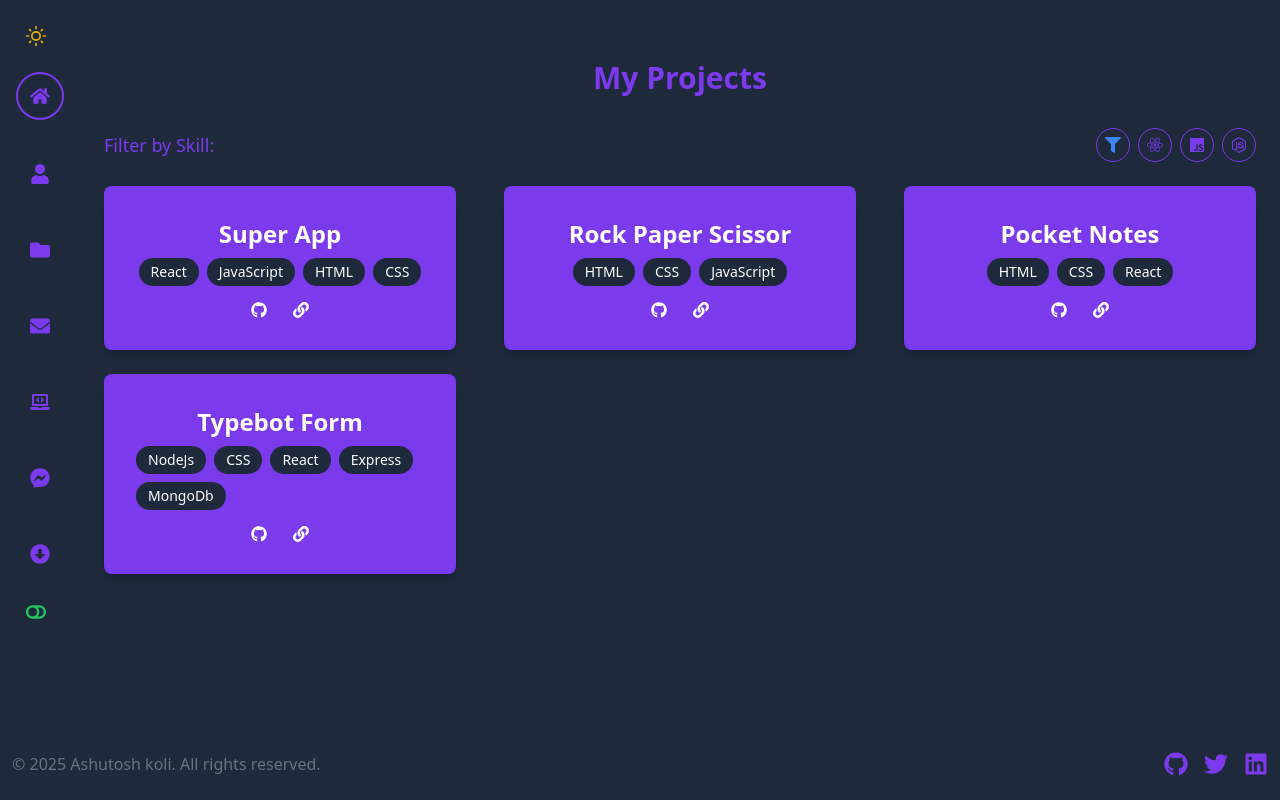
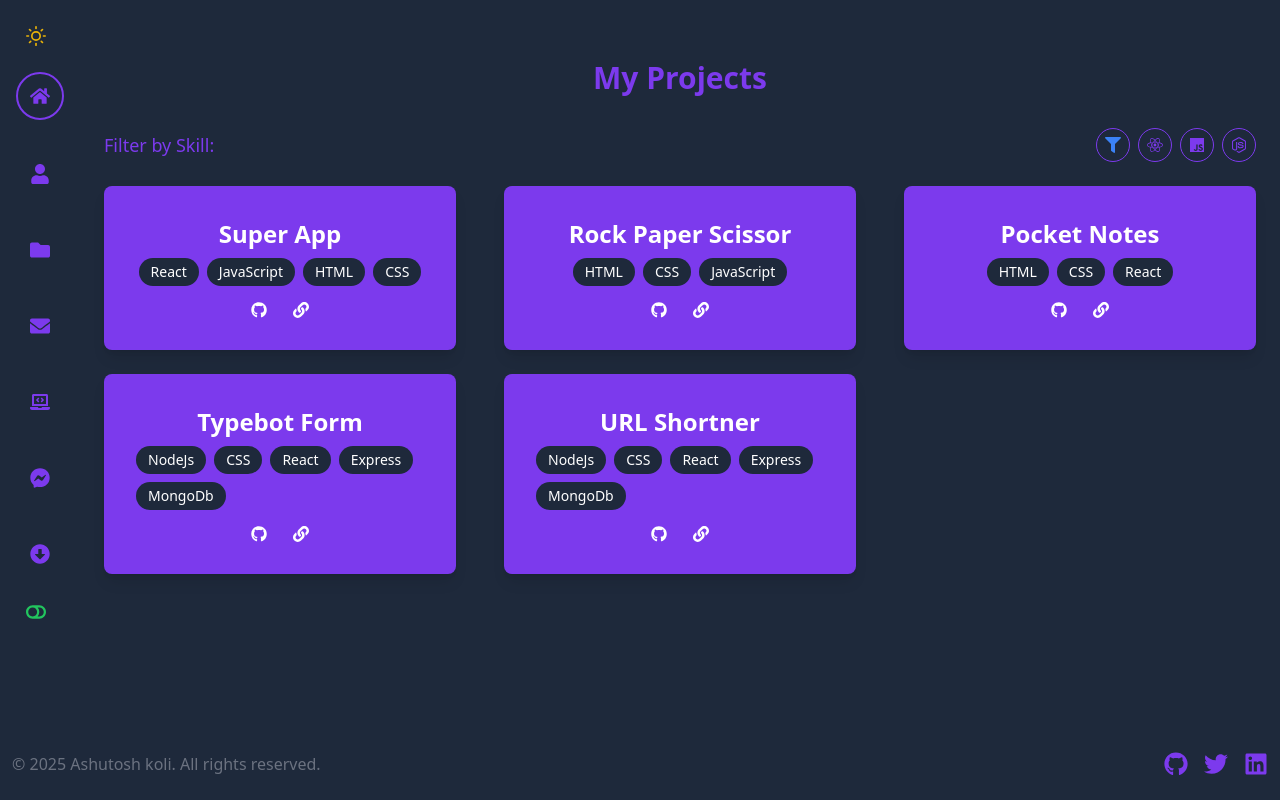
Before and after one commit to Ashutosh-koli/Portfolio, a React (Vite) app: page /projects in a window 1280 px wide. Built offline with nearby package versions, Linux system fonts and the light colour scheme.

Commit message:
added project

```diff
--- a/src/components/MyProjects.jsx
+++ b/src/components/MyProjects.jsx
@@ -9,7 +9,8 @@ const projects = [
   { id: 1, title: 'Super App', skills: ['React', 'JavaScript', 'HTML', 'CSS'] ,deployedLink :'https://react-capstone-project-virid.vercel.app/' ,repoLink :'https://github.com/Ashu-lab252001/React-capstone-project'},
   { id: 2, title: 'Rock Paper Scissor', skills: ['HTML', 'CSS','JavaScript'] ,deployedLink:'https://js-test-module.vercel.app/'  ,repoLink : 'https://github.com/Ashu-lab252001/JS-test-module-'},
   { id: 3, title: 'Pocket Notes', skills: ['HTML', 'CSS','React'] ,deployedLink : 'https://pocket-notes-nine-ochre.vercel.app/', repoLink : 'https://github.com/Ashu-lab252001/Pocket-notes'},
-  { id: 4, title: 'Typebot Form', skills: ['NodeJs', 'CSS','React', 'Express', 'MongoDb'] ,deployedLink : 'https://mern-frontend-ivory.vercel.app/', repoLink : 'https://github.com/Ashu-lab252001/mern-frontend'}
+  { id: 4, title: 'Typebot Form', skills: ['NodeJs', 'CSS','React', 'Express', 'MongoDb'] ,deployedLink : 'https://mern-frontend-ivory.vercel.app/', repoLink : 'https://github.com/Ashu-lab252001/mern-frontend'},
+  { id: 5, title: 'URL Shortner', skills: ['NodeJs', 'CSS','React', 'Express', 'MongoDb'] ,deployedLink : 'https://mini-indol-psi.vercel.app/', repoLink : 'https://github.com/Ashutosh-koli/MINI-frontend'}
 ];
 const boxVariant = {
   visible: { opacity: 1, scale: 1, transition: { duration: 0.5 } },
```
